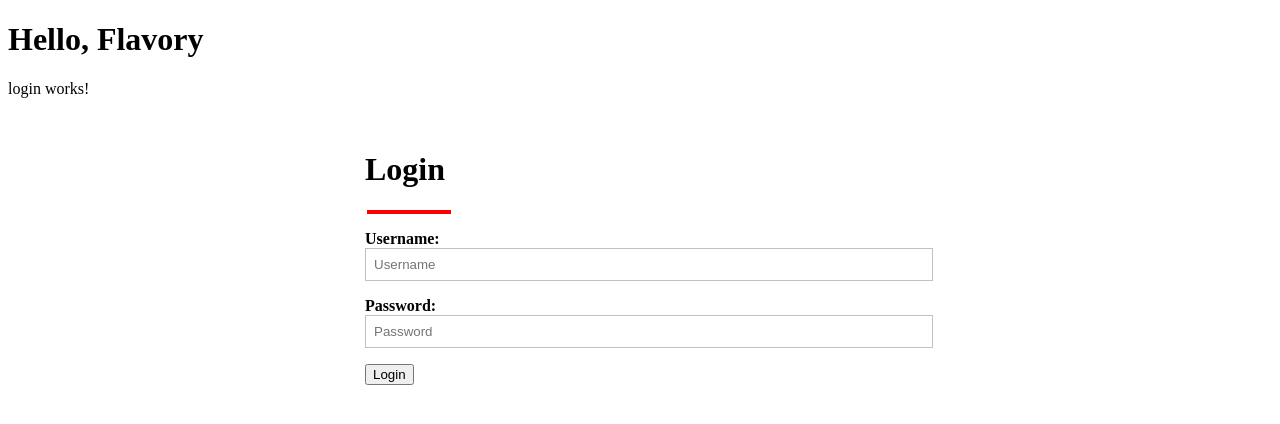
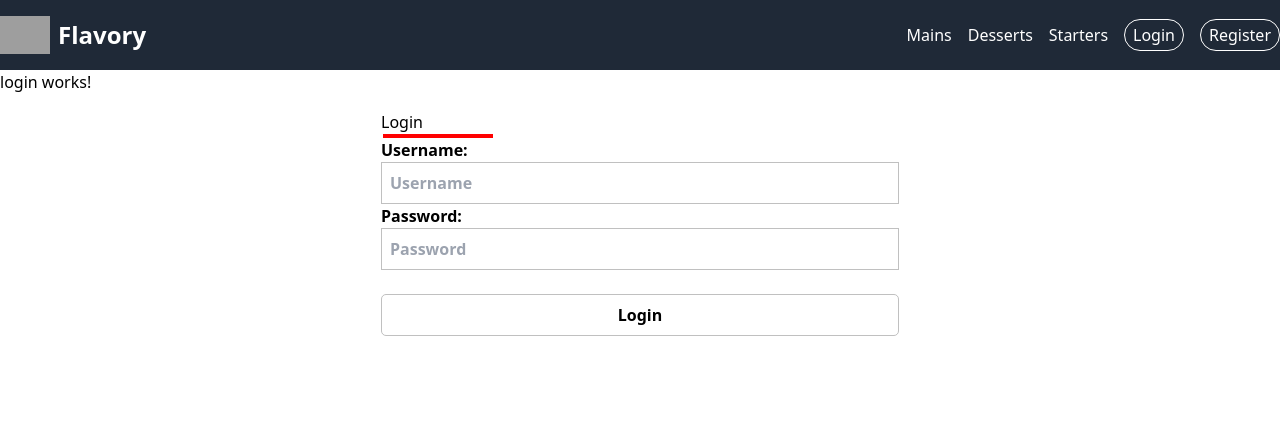
Before and after one commit to chas-academy/u06-fullstack-recipe-app-ShakerNasser, an Angular app in the folder Flavory/: page /login in a window 1280 px wide. Shown: the top 424 px of the page. Built offline with nearby package versions, Linux system fonts and the light colour scheme; grey boxes are pictures that could not be loaded.

Commit message:
tailwind config

```diff
--- a/Flavory/package.json
+++ b/Flavory/package.json
@@ -27,12 +27,15 @@
     "@angular/cli": "^17.3.1",
     "@angular/compiler-cli": "^17.3.0",
     "@types/jasmine": "~5.1.0",
+    "autoprefixer": "^10.4.19",
     "jasmine-core": "~5.1.0",
     "karma": "~6.4.0",
     "karma-chrome-launcher": "~3.2.0",
     "karma-coverage": "~2.2.0",
     "karma-jasmine": "~5.1.0",
     "karma-jasmine-html-reporter": "~2.1.0",
+    "postcss": "^8.4.38",
+    "tailwindcss": "^3.4.1",
     "typescript": "~5.4.2"
   }
 }
--- a/Flavory/src/app/app.component.html
+++ b/Flavory/src/app/app.component.html
@@ -1,2 +1,22 @@
-<h1>Hello, {{ title }}</h1>
+<nav class="bg-gray-800 py-4">
+    <div class="container mx-auto flex flex-wrap items-center justify-between">
+      <a href="#" class="text-2xl font-semibold text-white flex items-center">
+        <img src="https://images.vexels.com/media/users/3/158060/isolated/preview/e5f258cd25efb9c1996bcf63c868c1ba-lip-licking-mouth-icon.png" alt="logo" width="50" height="50" class="mr-2">
+        <span class="lg:block hidden">Flavory</span> <!-- Dölj texten på mindre skärmar -->
+      </a>
+      <ul class="flex flex-wrap lg:flex-nowrap space-x-4 lg:space-x-4 items-center">
+        <li><a href="/mains" class="text-white hover:text-gray-300">Mains</a></li>
+        <li><a href="/desserts" class="text-white hover:text-gray-300">Desserts</a></li>
+        <li><a href="/starters" class="text-white hover:text-gray-300">Starters</a></li>
+        <!-- Flytta "Login" och "Sign-up" knapparna till en separat meny -->
+        <li>
+          <a href="/login" class="rounded-full border border-white px-2 py-1 text-white transition duration-300 ease-in-out hover:bg-yellow-50 hover:text-gray-500 focus:outline-none">Login</a>
+        </li>
+        <li>
+          <a href="/register" class="rounded-full border border-white px-2 py-1 text-white transition duration-300 ease-in-out hover:bg-yellow-50 hover:text-gray-500 focus:outline-none">Register</a>
+        </li>
+      </ul>
+    </div>
+  </nav>
+
 <router-outlet />
--- a/Flavory/src/app/pages/login/login.component.css
+++ b/Flavory/src/app/pages/login/login.component.css
@@ -18,7 +18,7 @@ form label, form p {
   font-weight: bold;
 }
 form hr {
-  width: 80px;
+  width: 110px;
   margin: 0 2px 0 2px;
   border: 2px solid red;
 }/*# sourceMappingURL=login.component.css.map */
--- a/Flavory/src/app/pages/login/login.component.html
+++ b/Flavory/src/app/pages/login/login.component.html
@@ -1,16 +1,19 @@
 <p>login works!</p>
 
-<form name="contactForm">
+<form action="" method="post" name="contactForm">
   <h1>Login</h1>
   <hr class="streck">
   <p><label for="user">Username:</label><br>
-        <input maxlength="50"  name="user_name" id="user" size="30" type="text" placeholder="Username">
+      <input maxlength="50" name="user_name" id="user" size="30" type="text" required
+          placeholder="Username">
   </p>
 
   <p><label for="password">Password:</label><br>
-        <input maxlength="50"  name="password" id="password" size="30" type="password" placeholder="Password" />
+      <input maxlength="50" name="Password" id="password" size="30" type="text" required placeholder="Password" />
   </p>
+  <br>
 
-    <p><button type="submit">Login</button></p>
+  <p><input type="submit" value="Login"></p>
+
 
 </form>
--- a/Flavory/src/app/pages/login/login.component.scss
+++ b/Flavory/src/app/pages/login/login.component.scss
@@ -1,3 +1,4 @@
+
 form {
     max-width: 550px;
     padding: 1rem;
@@ -8,6 +9,7 @@ form {
         padding: .5rem;
         border: 1px solid silver;
       }
+
       input[type=submit] {
         padding: .5rem;
         border-radius: 5px;
@@ -15,13 +17,13 @@ form {
         cursor: pointer;
       }
 
-      label, p {
-        font-weight: bold;}
-       hr{
-            width: 80px;
-            margin: 0 2px 0 2px;
-            border: 2px solid red;
+  label, p {
+    font-weight: bold;}
 
-          }
+  hr{
+    width: 110px;
+    margin: 0 2px 0 2px;
+    border: 2px solid red;
 
   }
+}
--- a/Flavory/src/app/pages/site-not-found/site-not-found.component.html
+++ b/Flavory/src/app/pages/site-not-found/site-not-found.component.html
@@ -1 +1,14 @@
 <p>site-not-found works!</p>
+
+<div class="min-h-screen flex flex-grow items-center justify-center bg-gray-50">
+    <div class="rounded-lg bg-white p-8 text-center shadow-xl">
+        <h1 class="mb-4 text-4xl font-bold">Oh no! 🍔</h1>
+        <p class="text-gray-600">Oops! Oops! Looks like you've wandered into the flavory wilderness!</p>
+        <div class="animate-bounce">
+            <svg class="mx-auto h-16 w-16 text-orange-500" fill="none" viewBox="0 0 24 24" stroke="currentColor">
+                <path stroke-linecap="round" stroke-linejoin="round" stroke-width="2" d="M12 19l9 2-9-18-9 18 9-2zm0 0v-8"></path>
+            </svg>
+        </div>
+        <a href="/" class="mt-4 inline-block rounded bg-blue-500 px-4 py-2 font-semibold text-white hover:bg-blue-600"> Back to Flavory </a>
+    </div>
+</div>
--- a/Flavory/src/app/pages/starters/starters.component.ts
+++ b/Flavory/src/app/pages/starters/starters.component.ts
@@ -1,9 +1,10 @@
 import { Component } from '@angular/core';
+import { RouterLink } from '@angular/router';
 
 @Component({
   selector: 'app-starters',
   standalone: true,
-  imports: [],
+  imports: [RouterLink],
   templateUrl: './starters.component.html',
   styleUrl: './starters.component.css'
 })
--- a/Flavory/src/styles.css
+++ b/Flavory/src/styles.css
@@ -1 +1,4 @@
 /* You can add global styles to this file, and also import other style files */
+@tailwind base;
+@tailwind components;
+@tailwind utilities;
--- /dev/null
+++ b/Flavory/tailwind.config.js
@@ -0,0 +1,10 @@
+/** @type {import('tailwindcss').Config} */
+module.exports = {
+  content: [
+    "./src/**/*.{html,ts}",
+  ],
+  theme: {
+    extend: {},
+  },
+  plugins: [],
+}
```
Also changed, not shown: Flavory/src/app/app.routes.ts (+10 -1 lines), Flavory/src/app/pages/recipe/recipe.component.html (line endings or trailing spaces), Flavory/src/app/pages/register/register.component.html (line endings or trailing spaces), 2 other files (tests, documents, lock files or other folders). Lines whose indentation alone changed are shown as unchanged.
